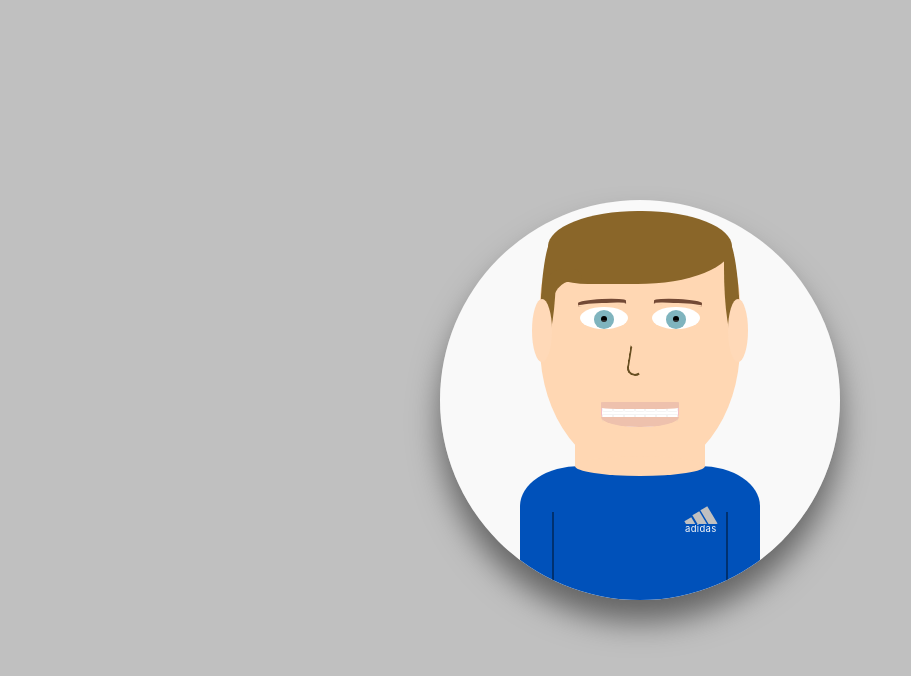
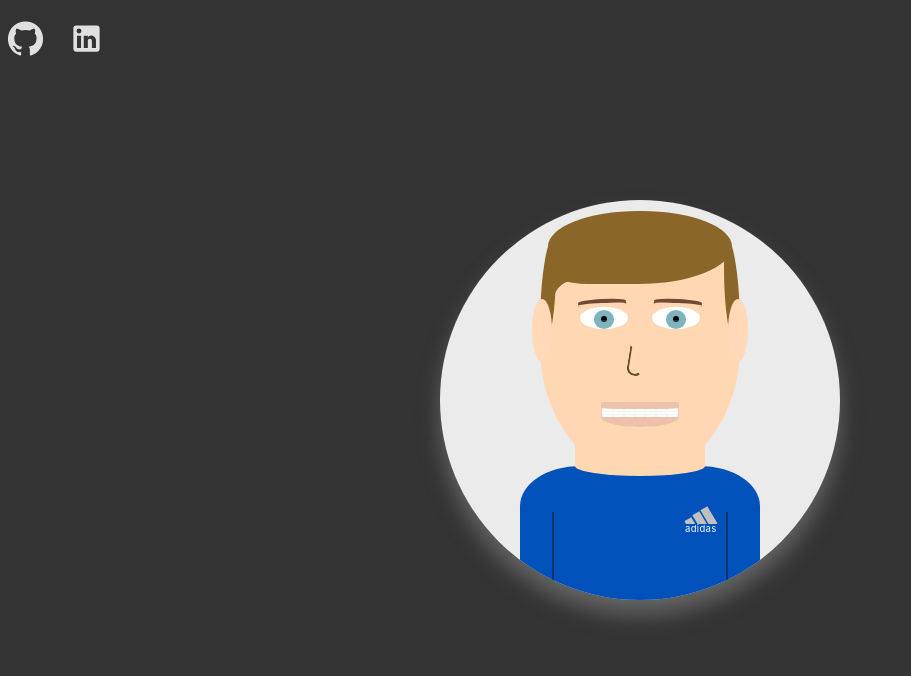
Before and after one commit to kblair40/dev-portfolio, a Next.js app: page / in a window 1280 px wide. Shown: the top 676 px of the page, without its empty margins (0-911 px from the left). Built offline with nearby package versions, Linux system fonts and the light colour scheme.

Commit message:
Add SocialLinks

```diff
--- a/components/Avatar/Background/Backdrop.js
+++ /dev/null
@@ -1,15 +0,0 @@
-import React from "react";
-import Slide from "@material-ui/core/Slide";
-import classes from "./Backdrop.module.css";
-
-const Backdrop = (props) => {
-  return (
-    <Slide in={true} direction="down" timeout={500}>
-      <div className={classes.backdropContainer}>
-        <div className={classes.circle}>{props.children}</div>
-      </div>
-    </Slide>
-  );
-};
-
-export default Backdrop;
--- a/components/Avatar/Head.js
+++ b/components/Avatar/Head.js
@@ -1,7 +1,7 @@
 import React from "react";
 
 import classes from "./Head.module.css";
-import Backdrop from "./Background/Backdrop";
+import AvatarBackdrop from "../Layout/AvatarBackdrop";
 import Eyes from "./Eyes";
 import Nose from "./Nose";
 import Hair from "./Hair";
@@ -12,7 +12,7 @@ import Body from "./Body";
 
 const Head = () => {
   return (
-    <Backdrop>
+    <AvatarBackdrop>
       <div className={classes.head}>
         <div className={classes.hairContainer}>
           <Hair />
@@ -36,7 +36,7 @@ const Head = () => {
           <Body />
         </div>
       </div>
-    </Backdrop>
+    </AvatarBackdrop>
   );
 };
 
--- /dev/null
+++ b/components/Layout/AvatarBackdrop.js
@@ -0,0 +1,12 @@
+import React from "react";
+import classes from "./AvatarBackdrop.module.css";
+
+const Backdrop = (props) => {
+  return (
+    <div className={classes.backdropContainer}>
+      <div className={classes.circle}>{props.children}</div>
+    </div>
+  );
+};
+
+export default Backdrop;
--- a/components/Avatar/Background/Backdrop.module.css
+++ b/components/Layout/AvatarBackdrop.module.css
@@ -1,7 +1,7 @@
 .backdropContainer {
   height: 100vh;
   width: 100vw;
-  background: #c0c0c0;
+  background: #333;
   display: flex;
   justify-content: center;
   align-items: center;
@@ -15,6 +15,6 @@
   display: flex;
   justify-content: center;
   overflow: hidden;
-  -webkit-box-shadow: 0px 22px 31px 0px rgb(100, 100, 100);
-  box-shadow: 0px 22px 31px 0px rgb(100, 100, 100);
+  -webkit-box-shadow: 0px 15px 21px 0px rgb(100, 100, 100);
+  box-shadow: 0px 15px 21px 0px rgb(100, 100, 100);
 }
--- /dev/null
+++ b/components/Layout/Layout.js
@@ -0,0 +1,14 @@
+import classes from "./Layout.module.css";
+import { Fragment } from "react";
+
+import SocialLinksContainer from "../SocialLinks/SocialLinksContainer";
+const Layout = (props) => {
+  return (
+    <Fragment>
+      <SocialLinksContainer />
+      <main className={classes.main}>{props.children}</main>
+    </Fragment>
+  );
+};
+
+export default Layout;
--- /dev/null
+++ b/components/SocialLinks/SocialLinksContainer.js
@@ -0,0 +1,20 @@
+import LinkedInIcon from "@material-ui/icons/LinkedIn";
+import GitHubIcon from "@material-ui/icons/GitHub";
+
+import classes from "./SocialLinksContainer.module.css";
+
+const SocialLinksContainer = () => {
+  return (
+    <div className={classes.container}>
+      <a href="https://www.github.com/kblair40" target="blank">
+        <GitHubIcon className={classes.icon} fontSize="large" />
+      </a>
+      <a href="https://www.linkedin.com/in/kevin-blair-74525935" target="blank">
+        <LinkedInIcon className={classes.icon} fontSize="large" />
+      </a>
+      {/* <div className={classes.linksContainer}></div> */}
+    </div>
+  );
+};
+
+export default SocialLinksContainer;
--- /dev/null
+++ b/components/SocialLinks/SocialLinksContainer.module.css
@@ -0,0 +1,20 @@
+.container {
+  height: 4rem;
+  width: 6rem;
+  position: fixed;
+  top: 0;
+  left: 0;
+  background: transparent;
+  display: flex;
+  justify-content: space-between;
+  align-items: center;
+  margin: 0.5rem 0 0 0.5rem;
+}
+
+.icon {
+  color: rgba(255, 255, 255, 0.85);
+}
+.icon:hover {
+  color: white;
+  cursor: pointer;
+}
--- a/package.json
+++ b/package.json
@@ -10,6 +10,7 @@
   },
   "dependencies": {
     "@material-ui/core": "^4.12.1",
+    "@material-ui/icons": "^4.11.2",
     "classnames": "^2.3.1",
     "next": "11.0.1",
     "react": "17.0.2",
--- a/pages/_app.js
+++ b/pages/_app.js
@@ -1,7 +1,12 @@
-import '../styles/globals.css'
+import "../styles/globals.css";
+import Layout from "../components/Layout/Layout";
 
 function MyApp({ Component, pageProps }) {
-  return <Component {...pageProps} />
+  return (
+    <Layout>
+      <Component {...pageProps} />
+    </Layout>
+  );
 }
 
-export default MyApp
+export default MyApp;
--- a/pages/index.js
+++ b/pages/index.js
@@ -1,11 +1,12 @@
 import Head from "next/head";
-import Image from "next/image";
+import Slide from "@material-ui/core/Slide";
 import styles from "../styles/Home.module.css";
 import AvatarHead from "../components/Avatar/Head";
 
 export default function Home() {
   return (
-    <div className={styles.container}>
+    <Slide in={true} appear={true} direction="down" timeout={600}>
+      <div>
         <Head>
           <title>Kevin Blair</title>
           <meta
@@ -13,8 +14,8 @@ export default function Home() {
             content="Kevin Blair's web development portfolio"
           />
         </Head>
-
         <AvatarHead />
       </div>
+    </Slide>
   );
 }
```
Also changed, not shown: components/Layout/Layout.module.css (added), 1 other file (tests, documents, lock files or other folders). Lines whose indentation alone changed are shown as unchanged.
